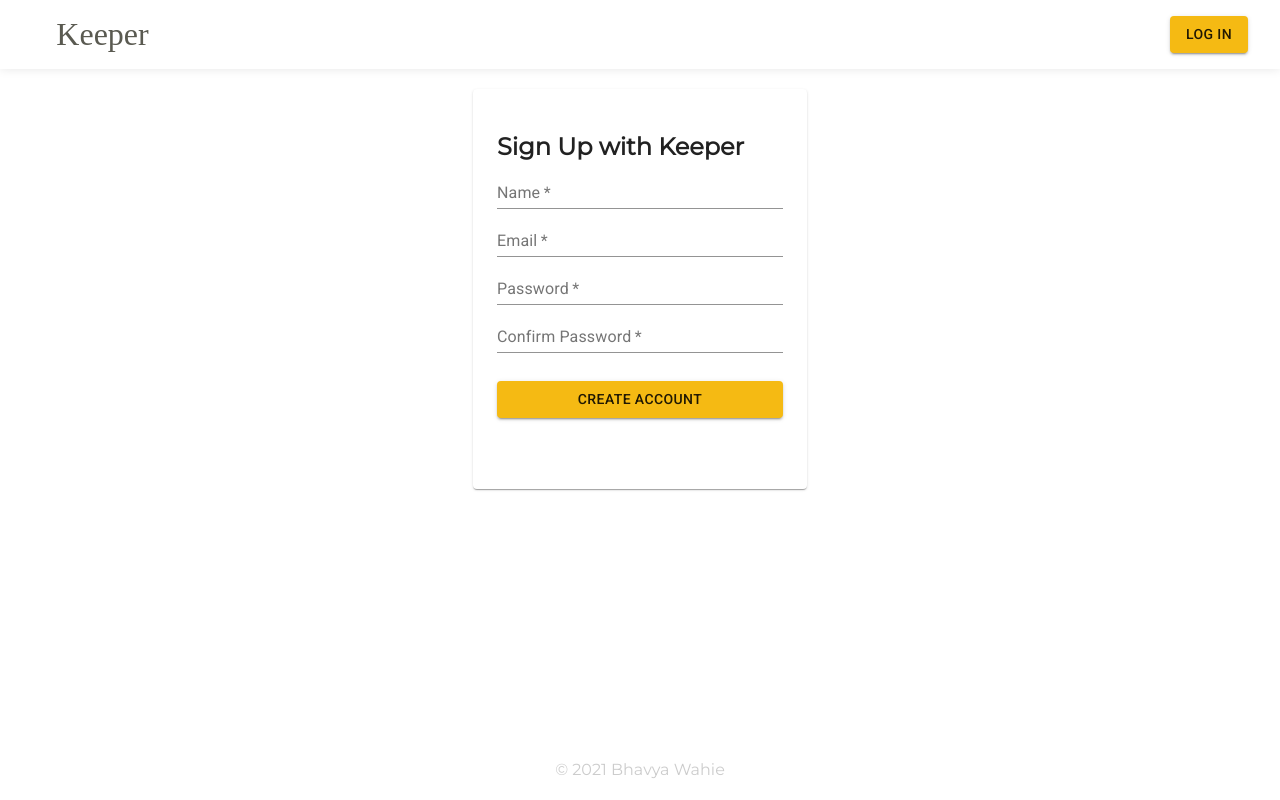
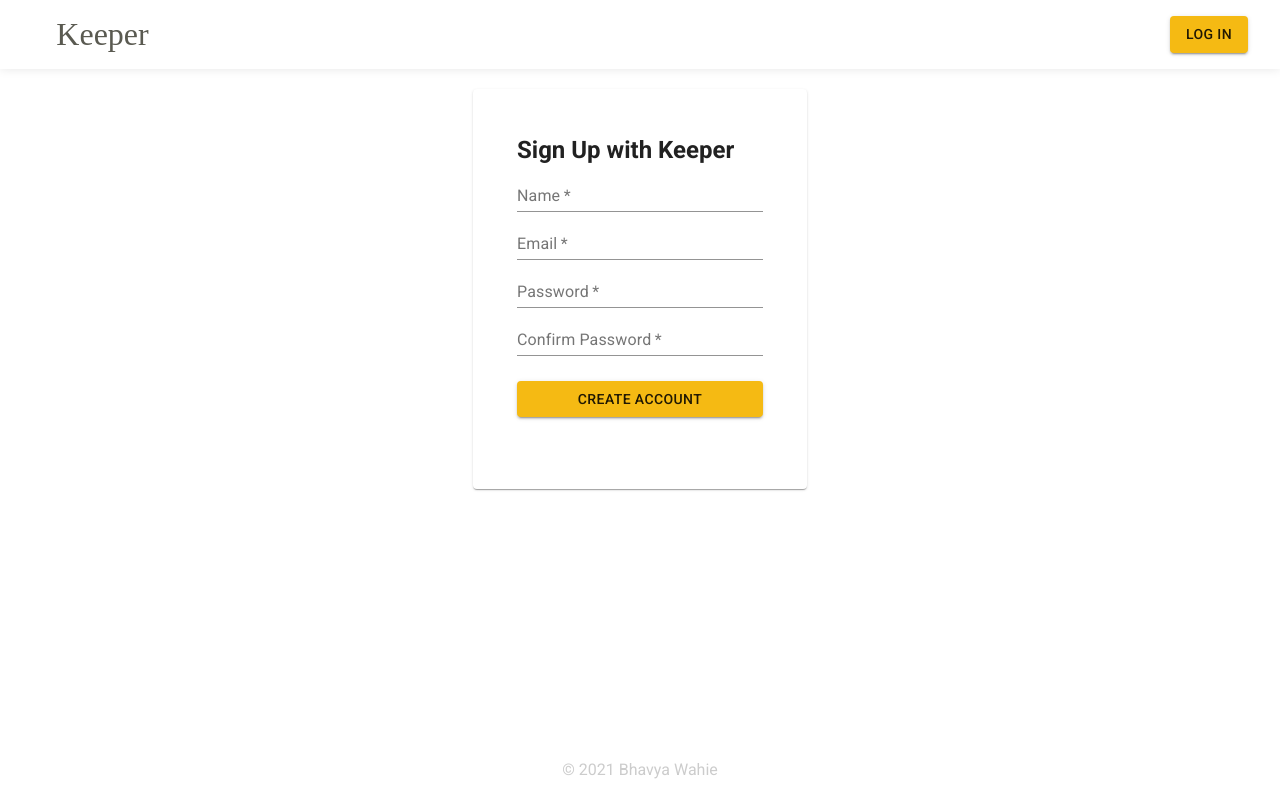
Before and after one commit to Bhavyawahie/reactTODO, a React (Create React App) app in the folder client/: page /register in a window 1280 px wide. Built offline with nearby package versions, Linux system fonts and the light colour scheme; a web font is replaced by a local one.

Commit message:
fonts and padding for certain components updated

```diff
--- a/client/public/styles.css
+++ b/client/public/styles.css
@@ -1,3 +1,5 @@
+@import url('https://fonts.googleapis.com/css2?family=Roboto:ital,wght@0,100;0,300;0,400;0,500;0,700;0,900;1,100;1,300;1,400;1,500;1,700;1,900&display=swap');
+
 * {
   padding: 0;
   margin: 0;
@@ -5,7 +7,7 @@
 }
 
 html {
-  font-family: "Montserrat", sans-serif;
+  font-family: "Roboto", sans-serif;
 }
 
 #root {
@@ -57,14 +59,19 @@
   background: #fff;
   border: 1px solid rgba(167, 167, 167, 0.329);
   border-radius: 7px;
-  padding: 10px;
+  padding: 18px 25px;
   width: 240px;
   margin: 16px;
 }
 
+.note:hover {
+  box-shadow: 0px -1px 3px 1px rgb(232, 232, 232);
+}
+
 .note h1 {
   font-size: 1.1em;
-  margin-bottom: 6px;
+  margin-bottom: 13px;
+  font-weight: 500;
 }
 
 .note p {
@@ -72,11 +79,11 @@
   margin-bottom: 10px;
   white-space: pre-wrap;
   word-wrap: break-word;
+  font-weight: 300;
 }
 .note button {
   position: relative;
   float: right;
-  margin-right: 10px;
   color: #f5ba13;
   width: 36px;
   height: 36px;
@@ -89,11 +96,11 @@
 .note-form {
   position: relative;
   width: 480px;
-  margin: 30px auto 30px auto;
+  margin: 50px auto 50px auto;
   background: #fff;
   padding: 15px;
   border-radius: 7px;
-  box-shadow: 0 1px 5px rgba(138, 137, 137, 0.479);
+  box-shadow: 0 1px 5px rgba(123, 123, 123, 0.479);
 }
 .note-form-title,
 .note-form-body {
@@ -105,6 +112,7 @@
   font-family: inherit;
   resize: none;
 }
+
 .note-form-submission {
   position: absolute;
   right: 18px;
@@ -137,3 +145,11 @@
   width: 334px;
   margin: 20px auto;
 }
+
+.MuiPaper-root {
+  padding: 18px 20px;
+}
+
+.hide {
+  visibility: hidden;
+}
```
